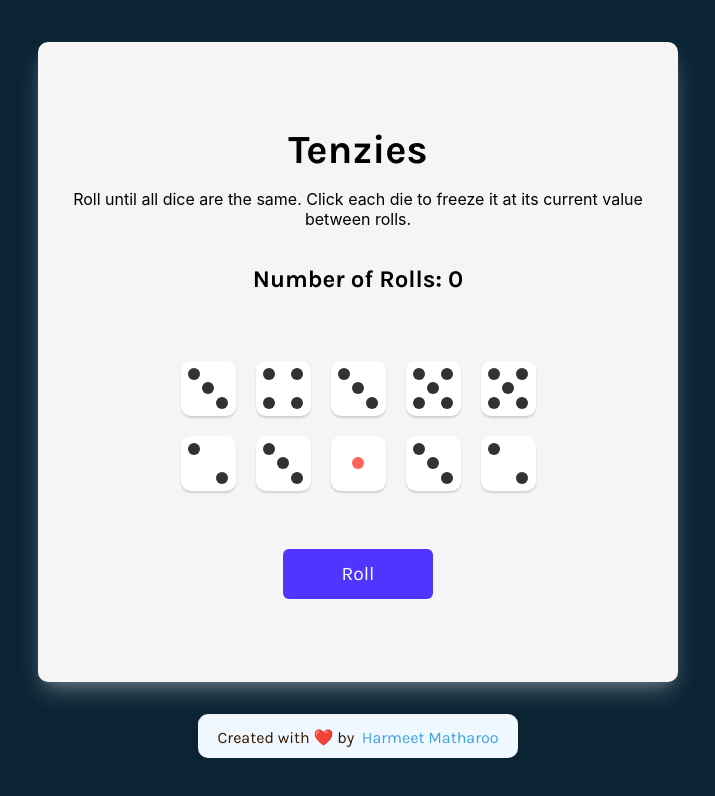
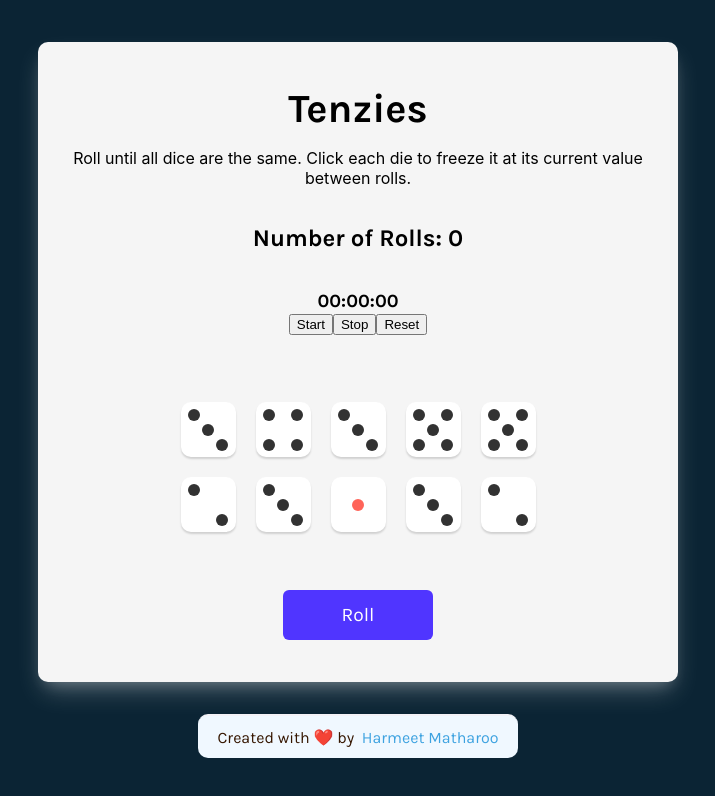
Before and after one commit to hmjatt/Tenzies-ReactJS, a React (Create React App) app in the folder tenzies/: page / in a window 1280 px wide. Shown: the top 796 px of the page, without its empty margins (282-997 px from the left). Built offline with nearby package versions, Linux system fonts and the light colour scheme.

Commit message:
Created `Timer` component

```diff
--- a/tenzies/src/App.js
+++ b/tenzies/src/App.js
@@ -4,12 +4,12 @@
 import "./styles/App.css";
 import Dice from "./components/Dice";
 import Footer from "./components/Footer";
+import Timer from "./components/Timer";
 
 function App() {
     const [dice, setDice] = useState(allNewDice());
     const [tenzies, setTenzies] = useState(false);
     const [numOfRolls, setNumOfRolls] = useState(0);
-	const [timer, setTimer] = useState(0);
 
     useEffect(() => {
         // All dice are held
@@ -44,7 +44,6 @@
     function rollDice() {
         if (!tenzies) {
             setNumOfRolls((prevState) => prevState + 1);
-			setInterval(setTimer(prevState => prevState + 1), 1000)
             setDice((oldDice) =>
                 oldDice.map((dice) => {
                     return dice.isHeld ? dice : generateNewDice();
@@ -56,8 +55,6 @@
             setNumOfRolls(0);
         }
     }
-
-	console.log(timer)
 
     function holdDice(id) {
         setDice((oldDice) =>
@@ -88,12 +85,12 @@
                     it at its current value between rolls.
                 </p>
                 <h2 className="track-rolls">Number of Rolls: {numOfRolls}</h2>
+				<h3><Timer /></h3>
                 <div className="dice-container">{diceElements}</div>
                 <button className="roll-dice" onClick={rollDice}>
                     {tenzies ? "New Game" : "Roll"}
                 </button>
             </main>
-
             <Footer />
         </div>
     );
--- /dev/null
+++ b/tenzies/src/components/Timer.js
@@ -0,0 +1,40 @@
+import { useState, useEffect } from "react";
+
+const Timer = () => {
+    //States for Timer
+    const [time, setTime] = useState(0);
+    const [running, setRunning] = useState(false);
+
+    // Calculate time using useEffect Hook & setInterval() method
+    useEffect(() => {
+        let interval;
+        if (running) {
+            interval = setInterval(() => {
+                setTime((prevTime) => prevTime + 10);
+            }, 10);
+        } else if (!running) {
+            clearInterval(interval);
+        }
+        return () => clearInterval(interval);
+    }, [running]);
+
+    // Adding some control buttons
+    return (
+        <div className="stopwatch">
+            <div className="numbers">
+                <span>
+                    {("0" + Math.floor((time / 60000) % 60)).slice(-2)}:
+                </span>
+                <span>{("0" + Math.floor((time / 1000) % 60)).slice(-2)}:</span>
+                <span>{("0" + ((time / 10) % 100)).slice(-2)}</span>
+            </div>
+            <div className="buttons">
+                <button onClick={() => setRunning(true)}>Start</button>
+                <button onClick={() => setRunning(false)}>Stop</button>
+                <button onClick={() => setTime(0)}>Reset</button>
+            </div>
+        </div>
+    );
+};
+
+export default Timer;
```
